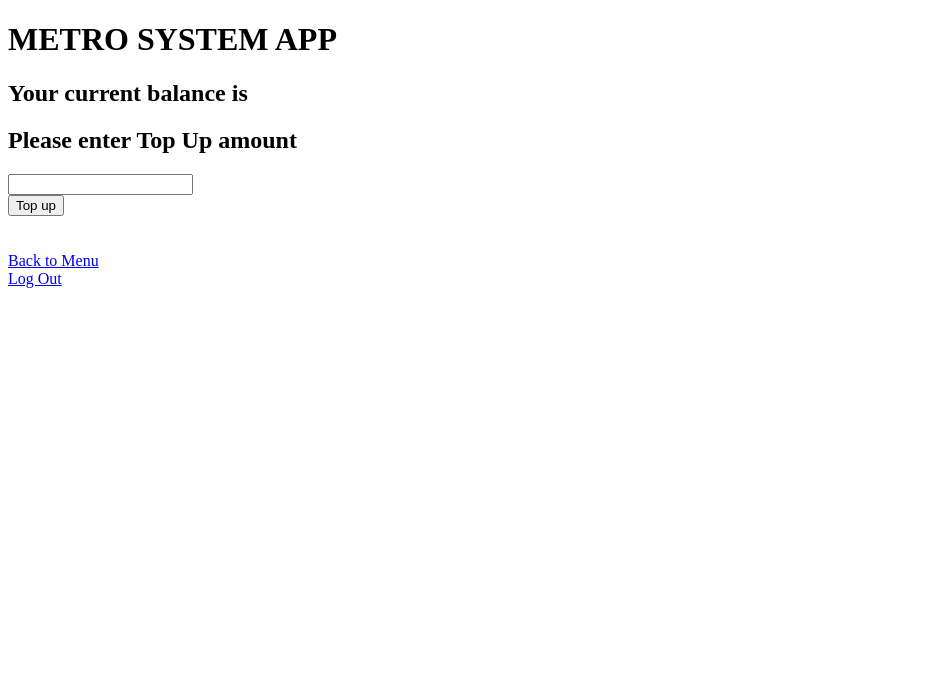
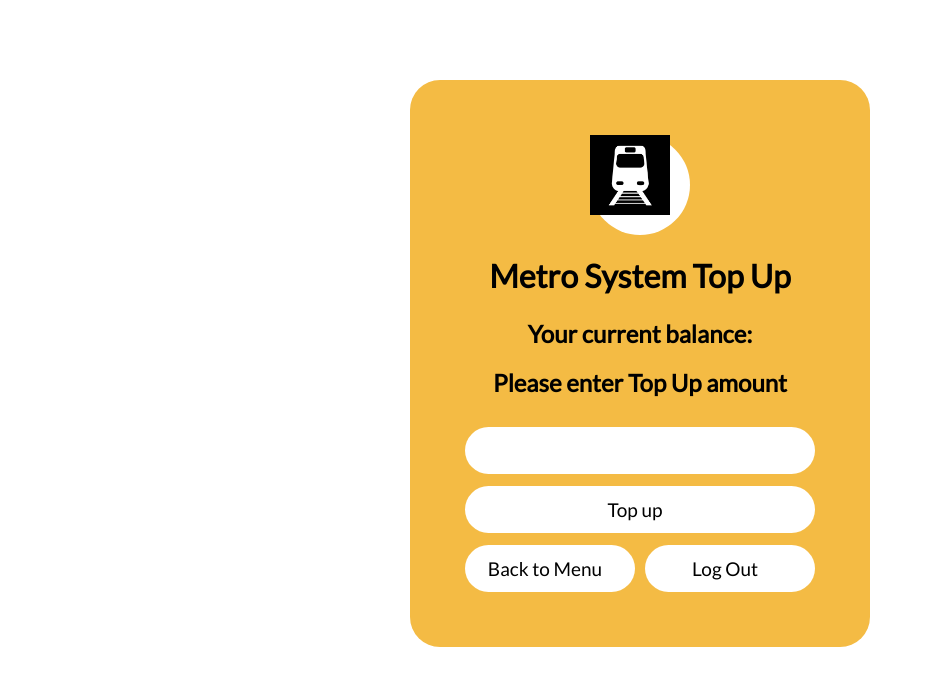
Before and after one commit to nataliaarcillarequena/MetroApp, a Spring app: template Metro-User-Journey-MVC/src/main/resources/templates/TopUp.html in a window 1280 px wide. Shown: the top 686 px of the page, without its empty margins (0-925 px from the left). Run offline with Thymeleaf, Linux system fonts and the light colour scheme; the template is opened without the code that fills it, so the values that code supplies are empty.

Commit message:
Metro MVC

```diff
--- a/Metro-User-Journey-MVC/src/main/java/com/metro/controller/MetroController.java
+++ b/Metro-User-Journey-MVC/src/main/java/com/metro/controller/MetroController.java
@@ -135,7 +135,7 @@ public class MetroController {
 
 		if(swipeInUser!=null) {
 			//possitive outcome- message- successful swipe in
-			modelAndView.addObject("message1", "Successfully swipped in at " + station);
+			modelAndView.addObject("message1", "Successfully swipped in at " + station +"!");
 			//modelAndView.setViewName("Menu");
 		}else if (!metroService.swipInCheck(user.getUserName())) {
 			//error message - already swiped in, please swipe out
@@ -165,7 +165,7 @@ public class MetroController {
 
 		if(swipeOutUser != null) {
 			//say success
-			modelAndView.addObject("message1", "Successfully swipped out at "+ station + ". Total Fare: " + swipeOutUser.getTotalFare()+"Rs");
+			modelAndView.addObject("message1", "Successfully swipped out at "+ station + "!\nTotal Fare: " + swipeOutUser.getTotalFare()+"Rs");
 		}else {
 			//error- need to swipe in first before swipping out
 			modelAndView.addObject("message2", "You have not yet swipped in, please swipe in to swipe out");
--- a/Metro-User-Journey-MVC/src/main/resources/static/style.css
+++ b/Metro-User-Journey-MVC/src/main/resources/static/style.css
@@ -17,8 +17,31 @@
 	margin:30px auto;
 	width: 1000px;
 	background-color: #F4BB44;
-	padding: 55px;
+	padding: 0px 30px 30px 30px;
 	border-radius: 30px;
+	padding-top: 0px;
+}
+
+.menu-logout{
+	display:flex;
+	justify-content: right;
+	padding: 5px;
+	width:98%;
+	margin:6px -30px -10px 0px;
+}
+
+.menu-logout-form{
+	display:flex;
+	justify-content:center;
+	margin:8px -30px -15px 0px;
+
+}
+
+.menu-logout-form input{
+	background-color: white;
+	border-radius: 50px;
+	border-color:transparent;
+	padding: 5px 20px 5px 20px;
 }
 
 .logo{
@@ -30,7 +53,21 @@
 	margin-bottom:10px;
 }
 
+.logo-menu{
+	background-color: white;
+	width:100px;
+	height: 100px;
+	border-radius: 50%;
+	margin-top: -100x;
+	margin: auto;
+	margin-bottom: -10px;
+}
+
 .logo img{
+	width: 80%;
+}
+
+.logo-menu img{
 	width: 80%;
 }
 
@@ -48,7 +85,33 @@
 	display: flex;
 	justify-content: center;
 	flex-direction: row;
-	gap: 50px;
+	gap: 20px;
+}
+
+.top-up-form{
+	display: flex;
+	justify-content: center;
+	flex-direction:row;
+	width: 100%;
+	gap:10px;
+	/*width:100%;*/
+}
+
+
+.top-up-destinations{
+	margin-top:12px;
+	display: flex;
+    flex-direction: column;
+    text-align: center;
+    gap: 12px;
+    width: 100%
+}
+
+.top-up-form input{
+	font-size: 19px;
+	padding:10px 20px 10px 10px;
+	outline:none;
+	background-color:black;
 }
 
 .functionality-format-swipe{
@@ -149,6 +212,19 @@
 	margin-top: -10px
 }
 
+.menu-error{
+	text-align: center;
+	font-size: 24px;
+	font-style: italic;
+	color: #484848;
+}
+
+.menu-success{
+	text-align: center;
+	font-size: 24px;
+	color: white;
+}
+
 .register-form input{
 	padding: 10px 30px 10px 30px;
 	background-color: black;
--- a/Metro-User-Journey-MVC/src/main/resources/templates/TopUp.html
+++ b/Metro-User-Journey-MVC/src/main/resources/templates/TopUp.html
@@ -1,28 +1,42 @@
 <!DOCTYPE html>
 <html>
 <head>
+<link th:href = "@{style.css}" rel="stylesheet"/>
 <meta charset="ISO-8859-1">
 <title>Metro System App</title>
 </head>
 <body>
 
-<h1>METRO SYSTEM APP</h1>
-	<h2>Your current balance is</h2>
-	<h2 th:text = "${balance}" style = "color: purple"></h2>
+<div class = "login-form">
+	<div class="logo">
+		<img alt="train" th:src="@{train.png}">
+	</div>
+	<h1 class = "title">Metro System Top Up</h1>
 
-	<h2>Please enter Top Up amount</h2>
-	<form action="./topUp">
-	<input type = "number" name = "increment">
-	<br>
-	<input type="submit" value="Top up">
+	<h3 class="menu-success" th:text = "${message1}"></h3>
+	<h3 class="menu-error" th:text = "${message2}"></h3>
+
+	<h2 class= "title">Your current balance:</h2>
+	<h2 class="menu-success" th:text = "${balance}"></h2>
+
+	<h2 class = "title">Please enter Top Up amount</h2>
+	<div class = "form">
+		<form class="user-login-form" action="./topUp">
+			<input type = "number" min="0" name = "increment" pattern = "[0-9]*" required minlength="1">
+		<input class="button" type="submit" value="Top up">
 	</form>
+	</div>
 
-	<h3 th:text = "${message1}" style= "color: green"></h3>
-	<h3 th:text = "${message2}" style= "color: red"></h3>
+	<div class="top-up-form">
+		<form class="top-up-destinations" action="./menu">
+			<input class="button" type="submit" value = "Back to Menu">
+		</form>
+		<form class="top-up-destinations" action="./logout">
+			<input class="button" type="submit" value = "Log Out">
+		</form>
+	</div>
 
-	<br>
-	<a href="./menu">Back to Menu</a>
-	<br>
-	<a href="./logout">Log Out</a>
+</div>
+
 </body>
 </html>
```
Also changed, not shown: Metro-User-Journey-MVC/src/main/resources/templates/Menu.html (+8 -8 lines), 5 other files.
